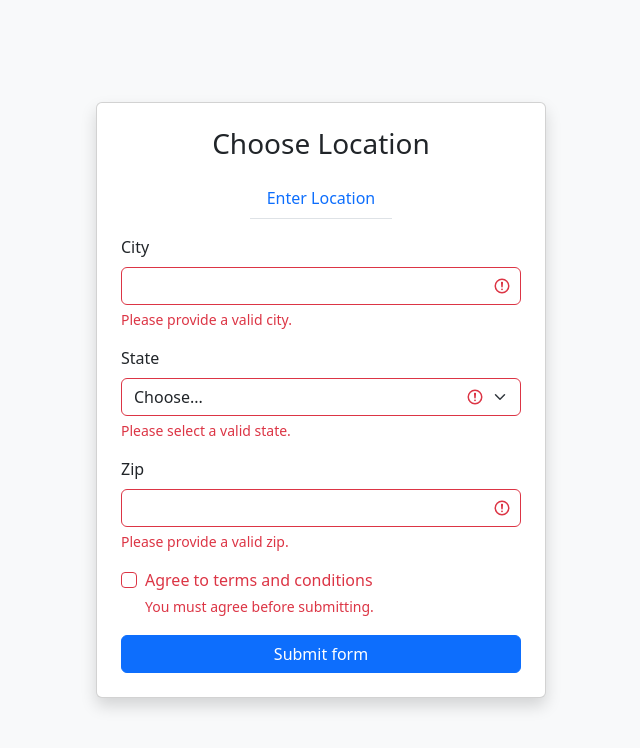
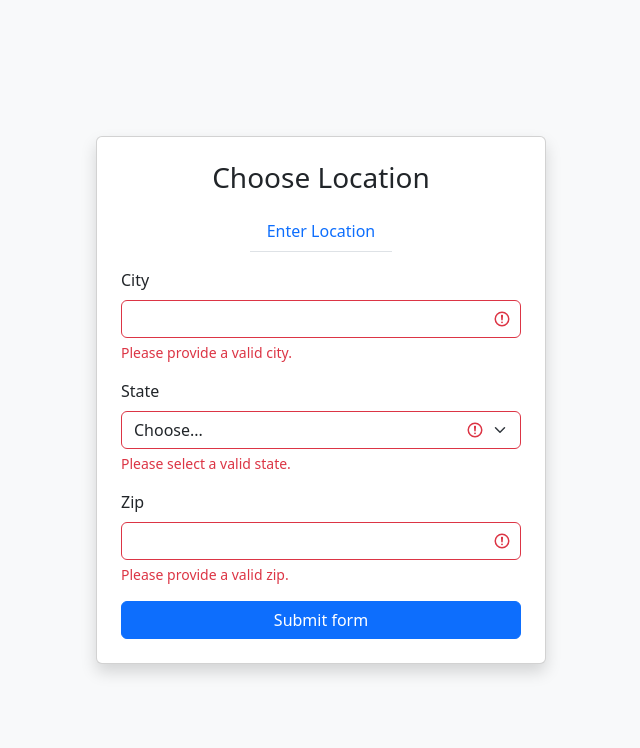
Before and after one commit to mgrassa14/WeatherScore-Frontend, a Flask app: page / in a window 1280 px wide. Shown: the top 748 px of the page, without its empty margins (319-959 px from the left). Run offline with Flask 3, Linux system fonts and the light colour scheme.

Commit message:
fix location form

```diff
--- a/templates/location.html
+++ b/templates/location.html
@@ -62,16 +62,6 @@
                 <div class="invalid-feedback">Please provide a valid zip.</div>
             </div>
 
-            <div class="col-12">
-                <div class="form-check">
-                <input class="form-check-input is-invalid" type="checkbox" id="invalidCheck3" required>
-                <label class="form-check-label" for="invalidCheck3">
-                    Agree to terms and conditions
-                </label>
-                <div class="invalid-feedback">You must agree before submitting.</div>
-                </div>
-            </div>
-
             <div class="col-12 text-center">
                 <button class="btn btn-primary w-100" type="submit">Submit form</button>
             </div>
```
